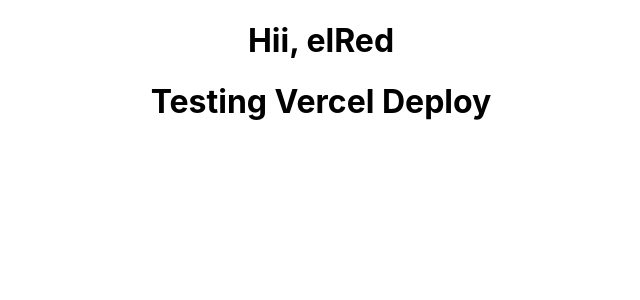
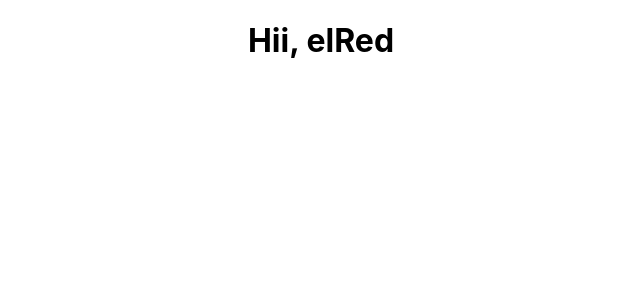
Before and after one commit to PrinceKumar10498/elRed, a React (Create React App) app: page / in a window 1280 px wide. Shown: the top 300 px of the page, without its empty margins (319-959 px from the left). Built offline with nearby package versions, Linux system fonts and the light colour scheme.

Commit message:
initial vercel reset

```diff
--- a/src/App.js
+++ b/src/App.js
@@ -4,7 +4,6 @@
   return (
     <div className="App">
       <h1>Hii, elRed</h1>
-      <h1>Testing Vercel Deploy</h1>
     </div>
   );
 }
```
